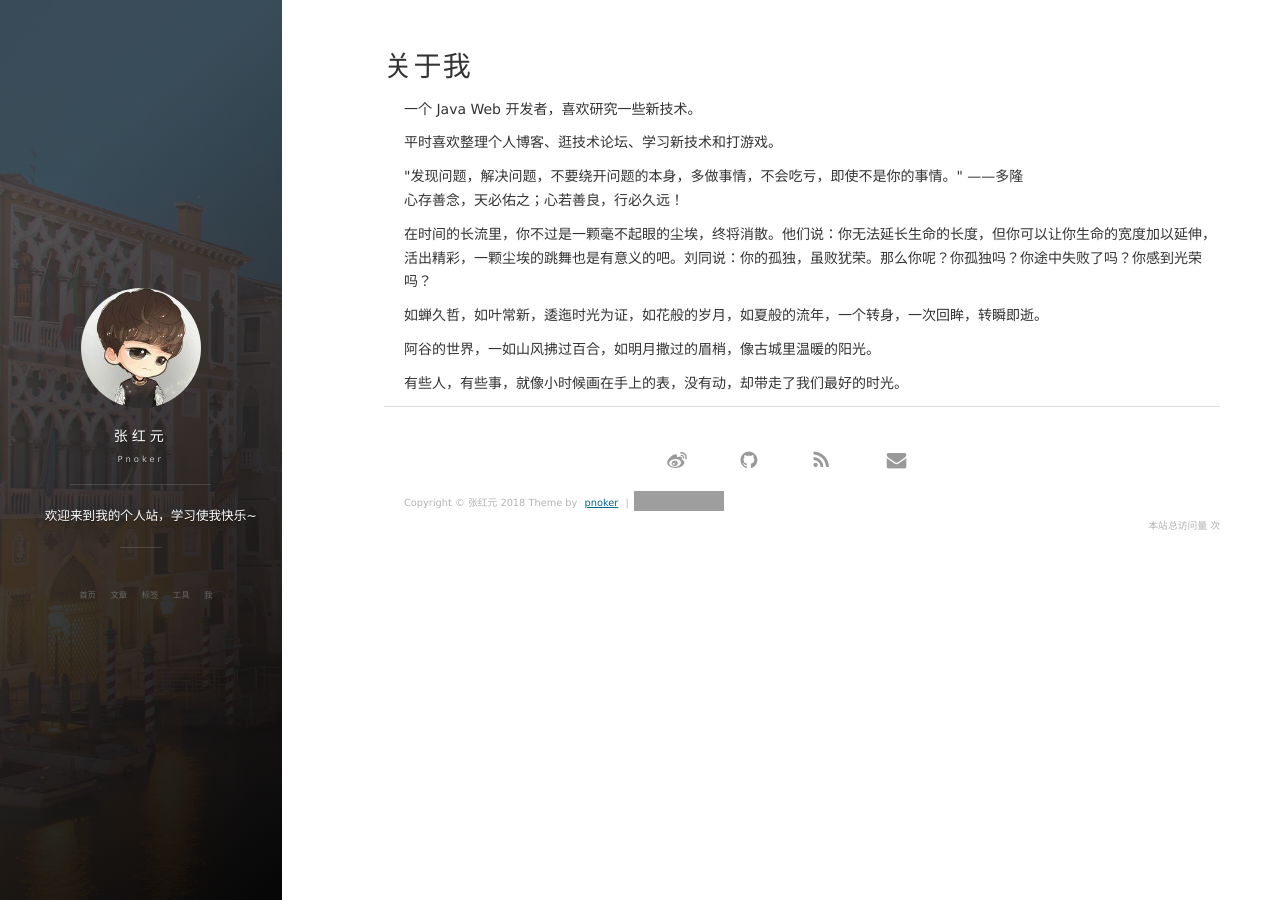
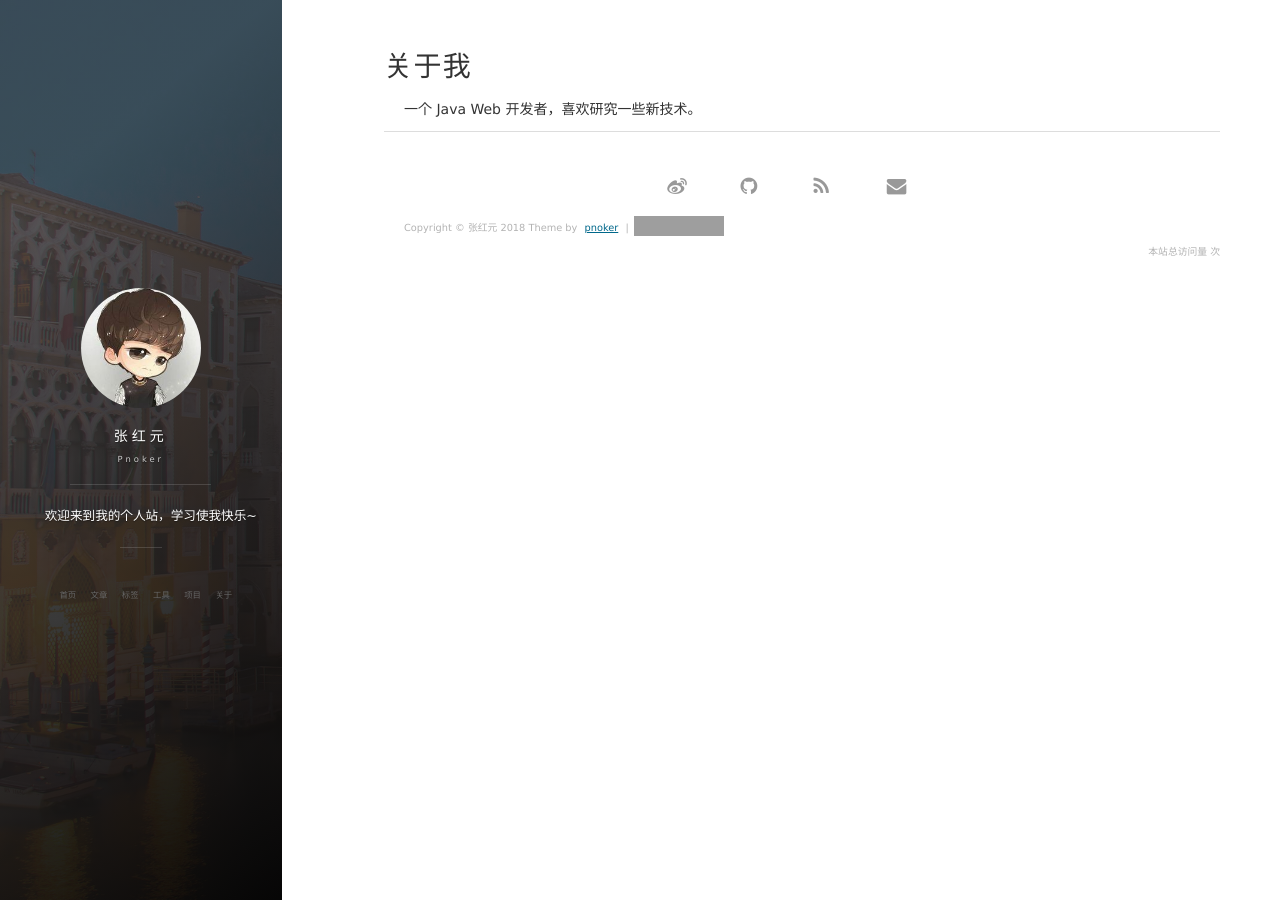
Before and after one commit to pnoker/pnoker.github.io, a Jekyll site: the page built from about.md, in a window 1280 px wide. Built offline with Jekyll 4.4.1, drawn with Linux system fonts in a browser that asks for light colours; nearby versions of some CDN libraries; comment, search, counter and statistics services are not loaded; grey boxes are pictures that could not be loaded.

Commit message:
add project experement tag‘

```diff
--- a/_config.yml
+++ b/_config.yml
@@ -47,7 +47,8 @@ nav:
     - {title: 文章, description: archive, url: '/archive'}
     - {title: 标签, description: tags, url: '/tags'}
     - {title: 工具, description: tools, url: '/tools'}
-    - {title: 我, description: about, url: '/about'}
+    - {title: 项目, description: project, url: '/project'}
+    - {title: 关于, description: about, url: '/about'}
 
 # Pagination
 gems: [jekyll-paginate,jekyll-sitem]
--- a/about.md
+++ b/about.md
@@ -4,22 +4,3 @@ title: 关于我
 ---
 
 一个 Java Web 开发者，喜欢研究一些新技术。
-<p>
-平时喜欢整理个人博客、逛技术论坛、学习新技术和打游戏。
-</p>
-<p>
-"发现问题，解决问题，不要绕开问题的本身，多做事情，不会吃亏，即使不是你的事情。" ——多隆<br/>
-心存善念，天必佑之；心若善良，行必久远！
-</p>
-<p>
-在时间的长流里，你不过是一颗毫不起眼的尘埃，终将消散。他们说：你无法延长生命的长度，但你可以让你生命的宽度加以延伸，活出精彩，一颗尘埃的跳舞也是有意义的吧。刘同说：你的孤独，虽败犹荣。那么你呢？你孤独吗？你途中失败了吗？你感到光荣吗？
-</p>
-<p>
-如蝉久哲，如叶常新，逶迤时光为证，如花般的岁月，如夏般的流年，一个转身，一次回眸，转瞬即逝。
-</p>
-<p>
-阿谷的世界，一如山风拂过百合，如明月撒过的眉梢，像古城里温暖的阳光。
-</p>
-<p>
-有些人，有些事，就像小时候画在手上的表，没有动，却带走了我们最好的时光。
-</p>
--- /dev/null
+++ b/project.html
@@ -0,0 +1,6 @@
+---
+layout: page
+title: 项目经验
+---
+
+项目经验集合
```
